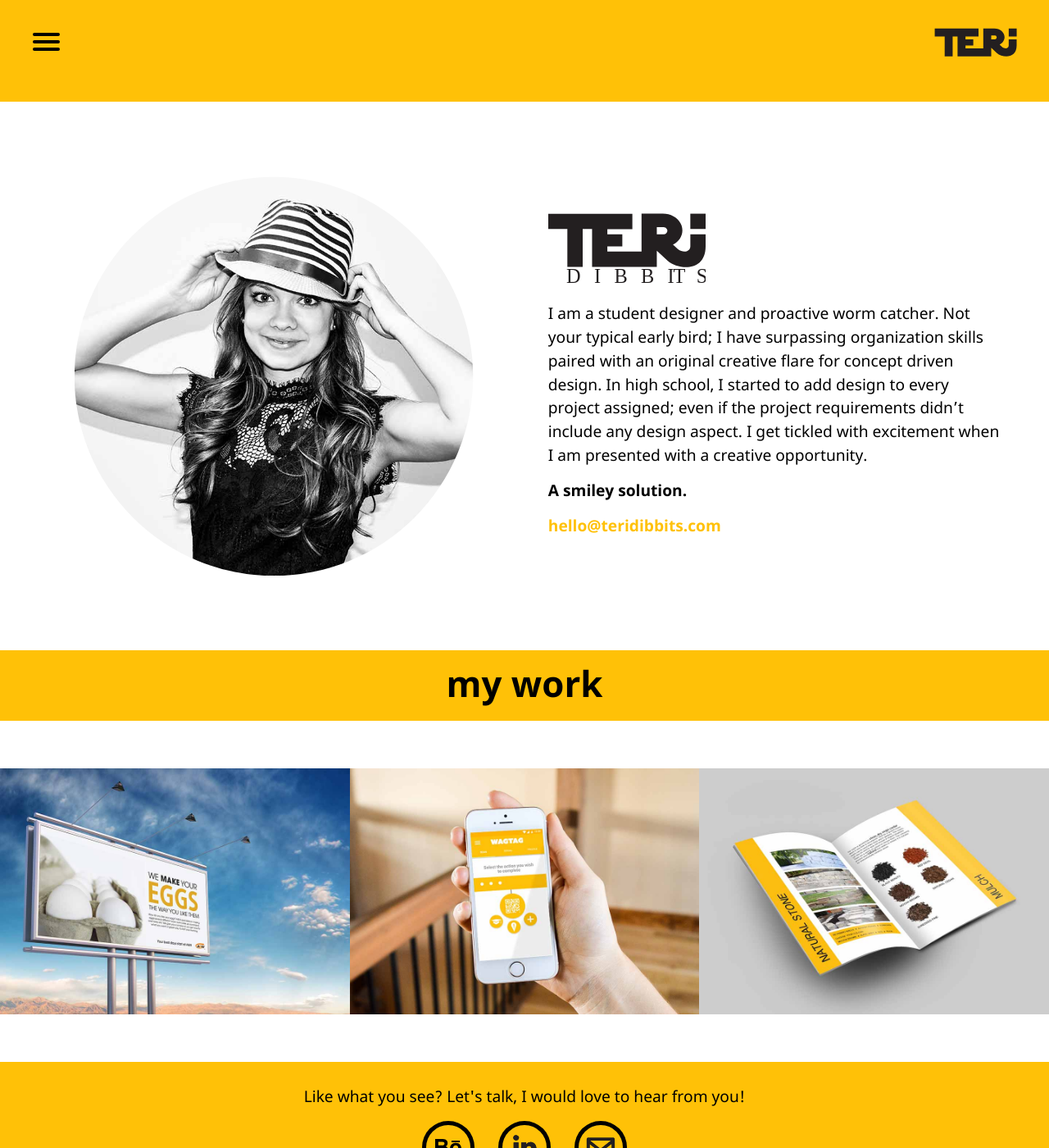
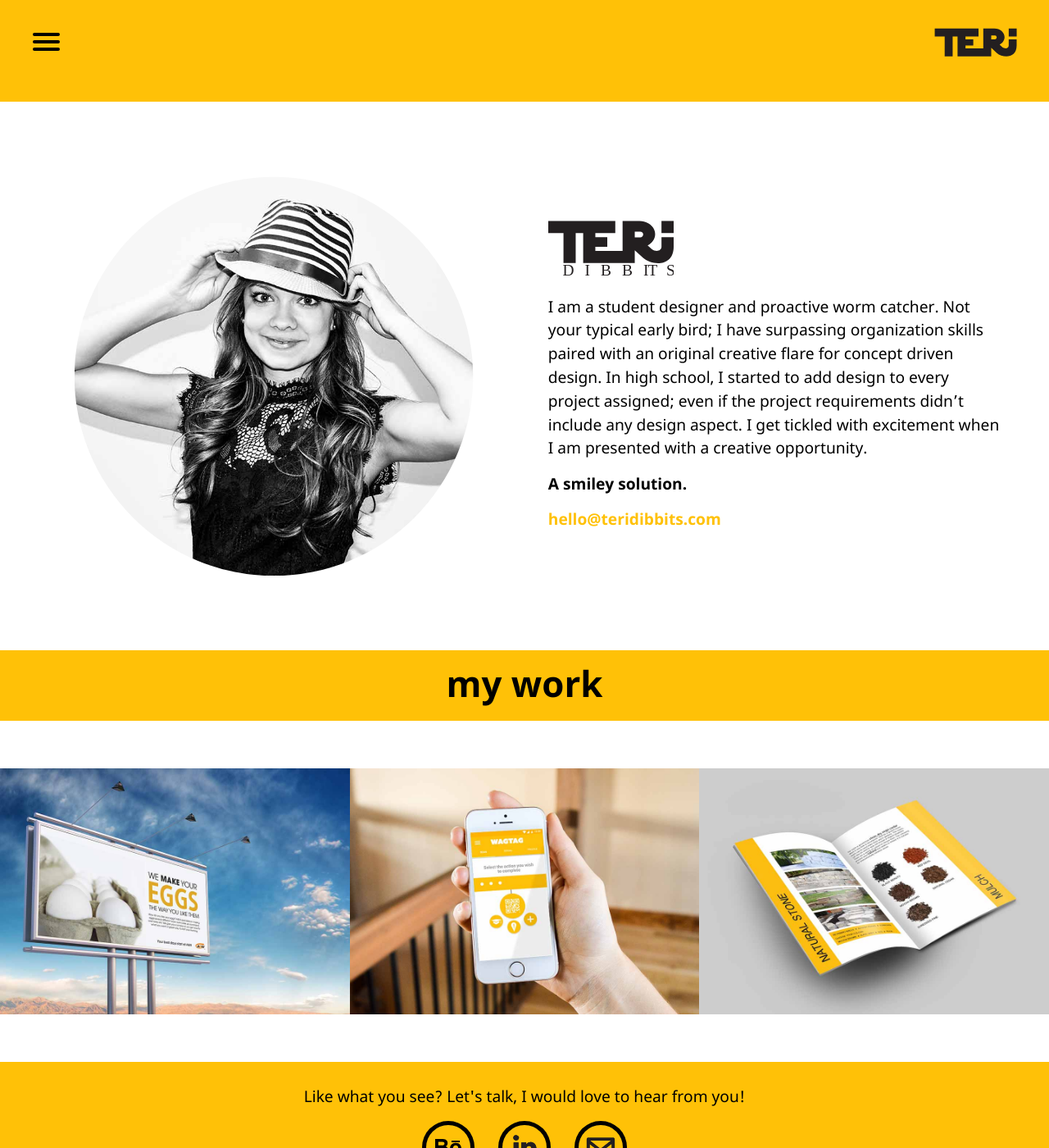
Before and after one commit to TeriDibbits/teridibbits.ca, a Jekyll site: the page built from index.html, in a window 1280 px wide and 1400 px high, scrolled down 746 px. Shown: the whole window at 82% size. Built offline with Jekyll 4.4.1, drawn with Linux system fonts in a browser that asks for light colours.

Commit message:
changed wordmark size

```diff
--- a/css/main.css
+++ b/css/main.css
@@ -74,7 +74,7 @@ a {
 }
 
 .wordmark-first {
-  width: 10em;
+  width: 8em;
 }
 
 .img-flex {
@@ -179,6 +179,10 @@ footer {
 
 .footer-icon {
   fill: #000;
+}
+
+.footer-icon:hover {
+  fill: #fff;
 }
 
 .icon-group {
```
